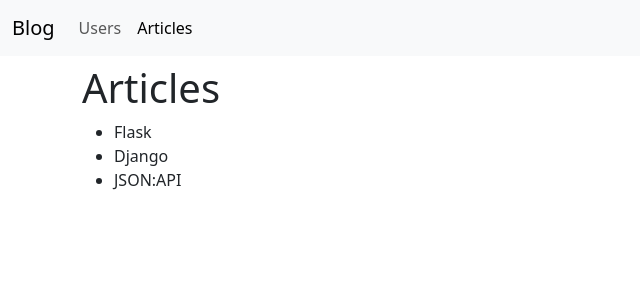
After one commit to Liuba-K/Flask, a Flask app: page /articles/ in a window 1280 px wide. The commit adds this page. Shown: the top 300 px of the page, without its empty margins (0-640 px from the left). Run offline with Flask 2, Linux system fonts and the light colour scheme; some libraries are stand-ins or nearby versions.

Commit message:
L-2 added Navbar and dir articles

```diff
--- a/blog/app.py
+++ b/blog/app.py
@@ -1,8 +1,10 @@
 from flask import Flask, render_template
 from blog.views.users import users_app
+from blog.views.articles import articles_app
+
 app = Flask(__name__)
 app.register_blueprint(users_app, url_prefix="/users")
-
+app.register_blueprint(articles_app, url_prefix="/articles")
 
 """
 @app.route("/<str:name>")
--- /dev/null
+++ b/blog/templates/articles/list.html
@@ -0,0 +1,18 @@
+{% extends 'base.html' %}
+{% block title %}
+Articles list
+{% endblock %}
+{% block body %}
+<h1>Articles</h1>
+<div>
+    <ul>
+        {% for title in articles %}
+        <li>
+            {{ title }}
+        </li>
+        {% endfor %}
+
+
+    </ul>
+</div>
+{% endblock %}
--- a/blog/templates/base.html
+++ b/blog/templates/base.html
@@ -7,14 +7,23 @@
 
         {% block css %}
     <!-- Bootstrap CSS -->
-    <link href="https://cdn.jsdelivr.net/npm/bootstrap@5.0.2/dist/css/bootstrap.min.css" rel="stylesheet" integrity="sha384-EVSTQN3/azprG1Anm3QDgpJLIm9Nao0Yz1ztcQTwFspd3yD65VohhpuuCOmLASjC" crossorigin="anonymous">
+    <link
+            href="{{ url_for('static', filename='css/bootstrap.min.css') }}"
+            rel="stylesheet"
+    >
         {% endblock %}
     <title> {% block title %}Hello, world! {% endblock %} </title>
+
+      <script src="{{ url_for('static', filename='js/bootstrap.bundle.min.js') }}">
+        </script>
   </head>
   <body>
+  {% include 'navbar.html'%}
+  <div class="container">
     <h1>{% block body %}
             Hello base!
         {% endblock %}</h1>
+   </div>
     {% block js%}
     <!-- Optional JavaScript; choose one of the two! -->
 
--- /dev/null
+++ b/blog/templates/navbar.html
@@ -0,0 +1,22 @@
+<nav class="navbar navbar-expand-md navbar-light bg-light">
+    <div class="container-fluid">
+        <a class="navbar-brand" href="{{ url_for('index') }}">Blog</a>
+        <button class="navbar-toggler" type="button" data-bs-toggle="collapse"
+                data-bs-target="#navbarNavAltMarkup" aria-controls="navbarNavAltMarkup"
+                aria-expanded="false" aria-label="Toggle navigation">
+            <span class="navbar-toggler-icon"></span>
+        </button>
+        <div class="collapse navbar-collapse" id="navbarNavAltMarkup">
+            <div class="navbar-nav">
+                {% for (endpoint, label) in [('users_app.list', 'Users'), ('articles_app.list', 'Articles')] %}
+                <a href="{{ url_for(endpoint) }}"
+                   class="nav-link {% if request.endpoint == endpoint -%}active{%- endif %}"
+                >
+                    {{ label }}
+                </a>
+                {% endfor %}
+            </div>
+
+        </div>
+    </div>
+</nav>
--- /dev/null
+++ b/blog/views/articles.py
@@ -0,0 +1,18 @@
+from flask import Blueprint, render_template
+
+articles_app = Blueprint("articles_app", __name__)
+ARTICLES = ["Flask", "Django", "JSON:API"]
+
+
+@articles_app.route("/", endpoint="list")
+def articles_list():
+    return render_template("articles/list.html", articles=ARTICLES)
+
+
+@articles_app.route("/<int:article_id>/", endpoint="details")
+def article_details(article_id: int):
+    try:
+        article_title = ARTICLES[article_id]
+    except KeyError:
+        raise NotFound("Article  doesn't exist")
+    return render_template('articles/details.html', article_id=article_id, article_title=article_title)
```
Also changed, not shown: blog/templates/articles/details.html (added, +12 -0 lines), blog/templates/users/list.html (+8 -0 lines).
